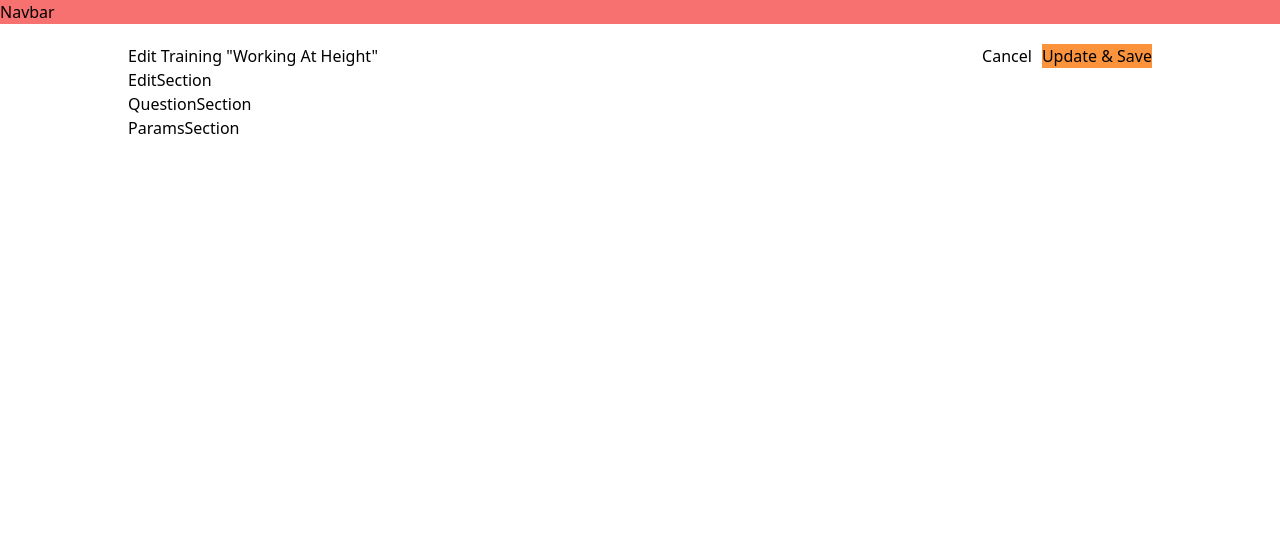
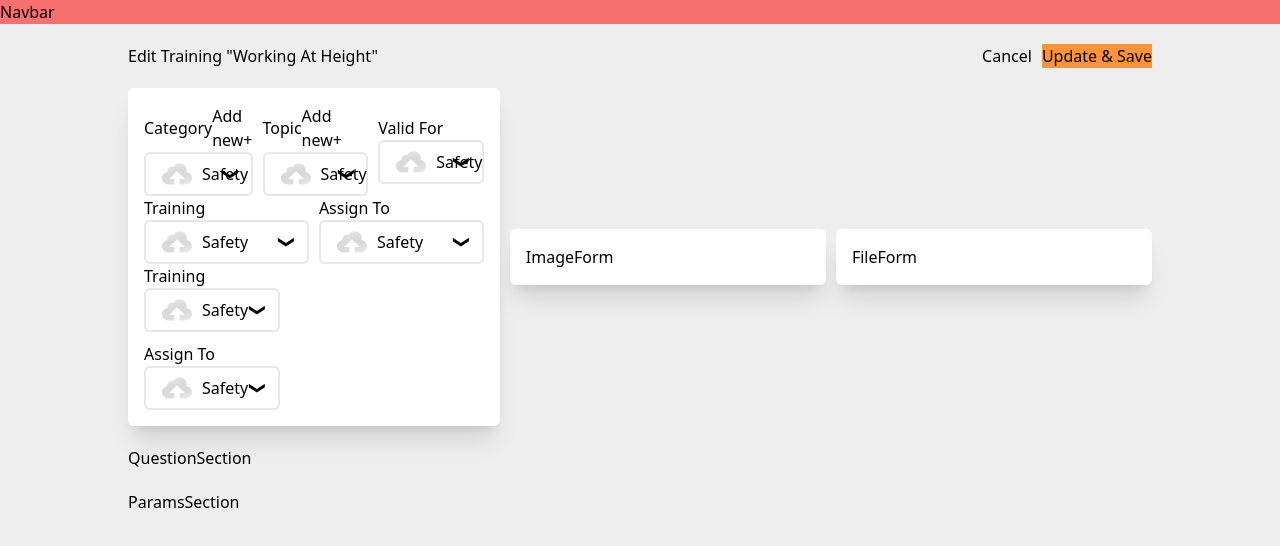
Before and after one commit to houdamzari/newelec-local, a React (Vite) app: page / in a window 1280 px wide. Shown: the top 546 px of the page. Built offline with nearby package versions, Linux system fonts and the light colour scheme.

Commit message:
card and forms

```diff
--- /dev/null
+++ b/src/components/Card/Card.jsx
@@ -0,0 +1,11 @@
+import React from "react";
+
+function Card({ children }) {
+  return (
+    <div className="w-full h-full bg-white p-4 rounded-md shadow-xl">
+      {children}
+    </div>
+  );
+}
+
+export default Card;
--- a/src/components/Container/Container.jsx
+++ b/src/components/Container/Container.jsx
@@ -1,5 +1,9 @@
 function Container({ children }) {
-  return <div className="w-full h-full px-[10%] py-[20px]">{children}</div>;
+  return (
+    <div className="w-full h-full flex flex-col gap-[20px] px-[10%] py-[20px]">
+      {children}
+    </div>
+  );
 }
 
 export default Container;
--- /dev/null
+++ b/src/components/Dropdown/Dropdown.jsx
@@ -0,0 +1,60 @@
+import { useState } from "react";
+import Flex from "../Flex/Flex";
+
+function Dropdown({ label, addNewAvailable, optional, dropdownOptions }) {
+  const [optionSelected, setOptionSelected] = useState(dropdownOptions[0]);
+  const [open, setOpen] = useState(false);
+  return (
+    <div className="w-full">
+      <Flex
+        flexDirection={"flex-row"}
+        justifyContent={"justify-between"}
+        alignItems={"items-center"}
+      >
+        <p>{label}</p>
+        {addNewAvailable && <p>Add new+</p>}
+        {optional && <p>Optional</p>}
+      </Flex>
+
+      <div className="relative">
+        <div
+          onClick={() => setOpen(!open)}
+          className="flex flex-row justify-between border-2 cursor-pointer rounded-md px-4 py-2"
+        >
+          <Flex flexDirection="flex-row " gap="gap-[10px]">
+            <img
+              className="w-[30px]"
+              src={optionSelected.icon}
+              alt="option_icon"
+            />
+            {optionSelected.option}
+          </Flex>
+          <p className="rotate-[-90deg] ">&#10094;</p>
+        </div>
+
+        {open && (
+          <div className="absolute top-[40px] w-full bg-white left-0">
+            {dropdownOptions.map((option, i) => (
+              <div
+                key={option.option}
+                onClick={() => setOptionSelected(dropdownOptions[i])}
+                className="flex flex-row justify-between border-2 cursor-pointer rounded-md px-4 py-2"
+              >
+                <Flex flexDirection="flex-row" gap="gap-[10px]">
+                  <img
+                    className="w-[30px]"
+                    src={option.icon}
+                    alt="option_icon"
+                  />
+                  {option.option}
+                </Flex>
+              </div>
+            ))}
+          </div>
+        )}
+      </div>
+    </div>
+  );
+}
+
+export default Dropdown;
--- a/src/components/EditSection/EditSection.jsx
+++ b/src/components/EditSection/EditSection.jsx
@@ -1,7 +1,23 @@
 import React from "react";
-
+import Flex from "../Flex/Flex";
+import Form from "./Form/Form";
+import ImageForm from "./ImageForm/ImageForm";
+import FileForm from "./FileForm/FileForm";
+import Card from "../Card/Card";
 function EditSection() {
-  return <div>EditSection</div>;
+  const cards = [<Form />, <ImageForm />, <FileForm />];
+  return (
+    <Flex
+      flexDirection={"flex-row"}
+      alignItems={"items-center"}
+      justifyContent={"justify-center"}
+      gap={"gap-[10px]"}
+    >
+      {cards.map((cardContent) => (
+        <Card key={cardContent}>{cardContent}</Card>
+      ))}
+    </Flex>
+  );
 }
 
 export default EditSection;
--- /dev/null
+++ b/src/components/EditSection/FileForm/FileForm.jsx
@@ -0,0 +1,7 @@
+import React from "react";
+
+function FileForm() {
+  return <div>FileForm</div>;
+}
+
+export default FileForm;
--- /dev/null
+++ b/src/components/EditSection/Form/Form.jsx
@@ -0,0 +1,51 @@
+import React from "react";
+import Dropdown from "../../Dropdown/Dropdown";
+import upload from "../../../assets/upload-icon.svg";
+import Flex from "../../Flex/Flex";
+function Form() {
+  const category = [
+    { icon: upload, option: "Safety" },
+    { icon: upload, option: "Life" },
+  ];
+  return (
+    <div>
+      <Flex
+        flexDirection={"flex-row"}
+        justifyContent={"justify-start"}
+        alignItems={"items-center"}
+        gap={"gap-[10px]"}
+      >
+        <Dropdown label="Category" addNewAvailable dropdownOptions={category} />
+        <Dropdown label="Topic" addNewAvailable dropdownOptions={category} />
+        <Dropdown label="Valid For" dropdownOptions={category} />
+      </Flex>
+      <Flex
+        flexDirection={"flex-row"}
+        justifyContent={"justify-start"}
+        alignItems={"items-center"}
+        gap={"gap-[10px]"}
+      >
+        <Dropdown label="Training" dropdownOptions={category} />
+        <Dropdown label="Assign To" dropdownOptions={category} />
+      </Flex>
+      <Flex
+        flexDirection={"flex-row"}
+        justifyContent={"justify-start"}
+        alignItems={"items-center"}
+        gap={"gap-[10px]"}
+      >
+        <Flex
+          flexDirection={"flex-col"}
+          justifyContent={"justify-start"}
+          alignItems={"items-center"}
+          gap={"gap-[10px]"}
+        >
+          <Dropdown label="Training" dropdownOptions={category} />
+          <Dropdown label="Assign To" dropdownOptions={category} />
+        </Flex>
+      </Flex>
+    </div>
+  );
+}
+
+export default Form;
--- /dev/null
+++ b/src/components/EditSection/ImageForm/ImageForm.jsx
@@ -0,0 +1,7 @@
+import React from "react";
+
+function ImageForm() {
+  return <div>ImageForm</div>;
+}
+
+export default ImageForm;
--- a/src/index.css
+++ b/src/index.css
@@ -7,3 +7,7 @@
   padding: 0;
   box-sizing: border-box;
 }
+
+:root {
+  background-color: #eee;
+}
```
